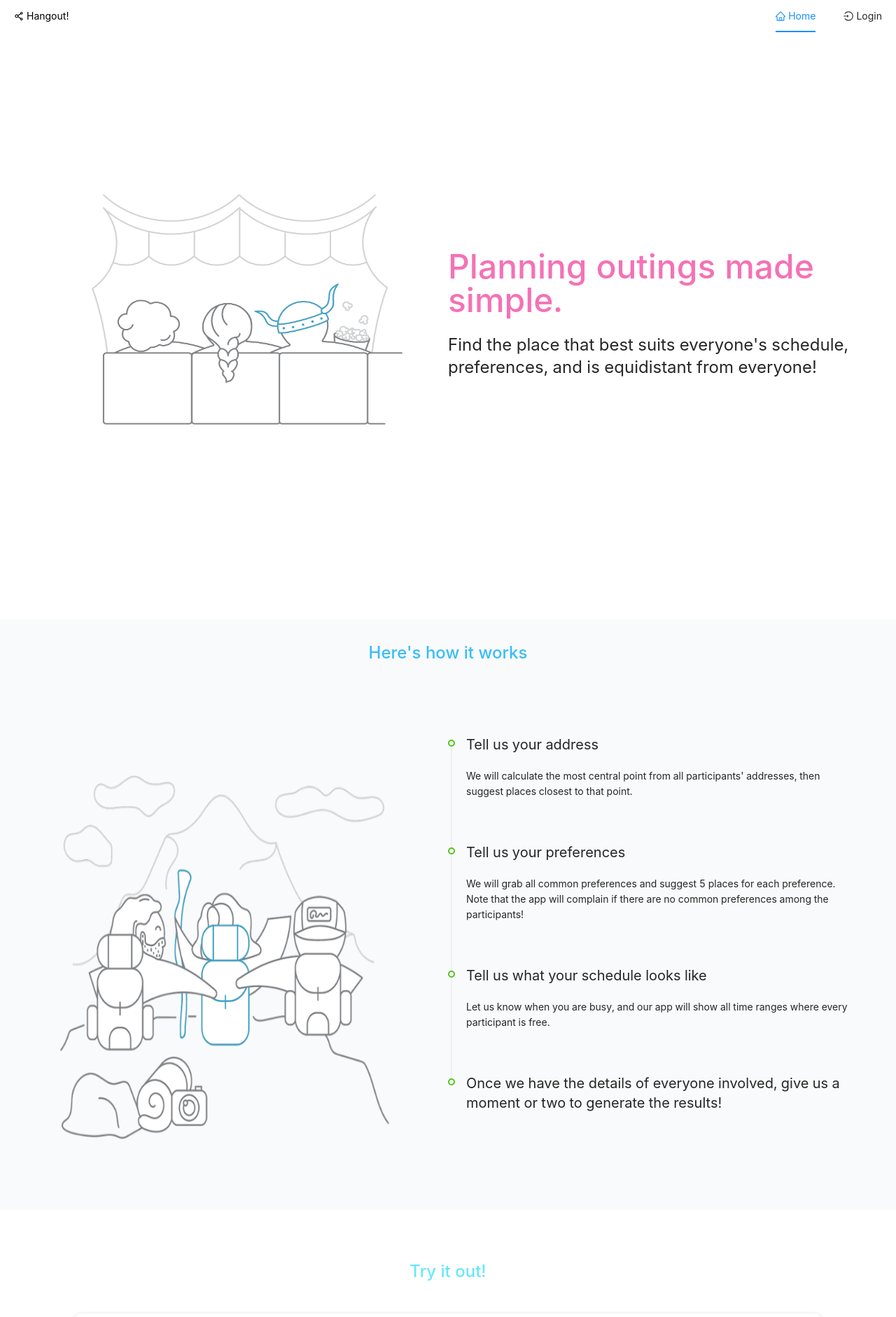
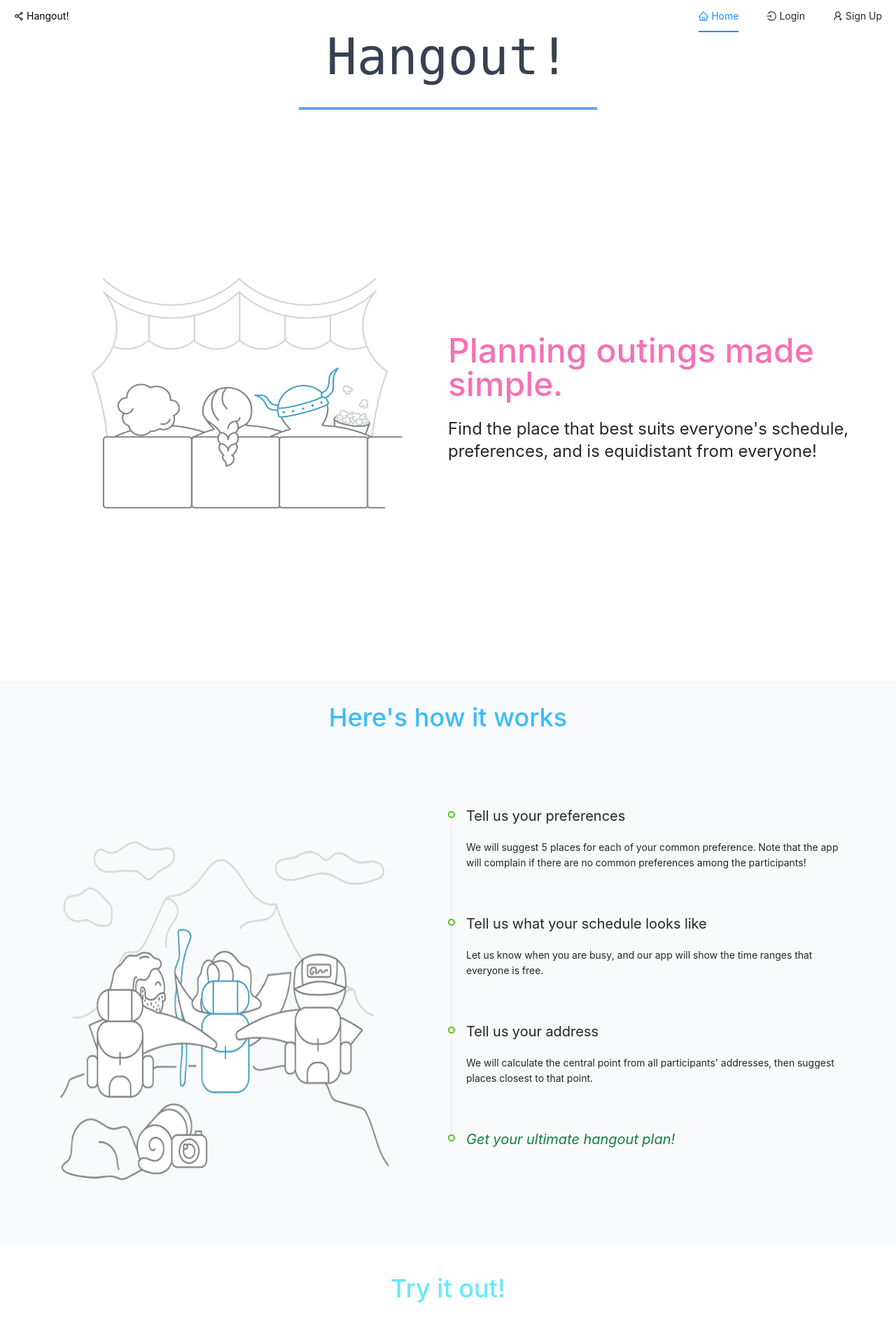
Before and after one commit to wesleylcf/hangout, a Next.js app in the folder sc2006-web/: page /home in a window 1280 px wide. Shown: the top 1882 px of the page at 70% size. Built offline with nearby package versions, Linux system fonts and the light colour scheme; no server answers.

Commit message:
ui (style): Edit landing page and mischelaneous

```diff
--- a/sc2006-web/containers/app/MenuBar.tsx
+++ b/sc2006-web/containers/app/MenuBar.tsx
@@ -85,7 +85,25 @@ export function MenuBar() {
 				),
 				key: '/home',
 			},
-			getLoginOrSignupButton(router.asPath),
+			//getLoginOrSignupButton(router.asPath),
+			{
+				label: (
+					<div className="flex flex-row items-center justify-center">
+						<LoginOutlined className="pr-1" />
+						Login
+					</div>
+				),
+				key: '/login',
+			},
+			{
+				label: (
+					<div className="flex flex-row items-center justify-center">
+						<UserAddOutlined className="pr-1" />
+						Sign Up
+					</div>
+				),
+				key: '/signup',
+			},
 		],
 		[me, router.asPath],
 	);
--- a/sc2006-web/containers/event/ParticipantsSection/PublicParticipantCard.tsx
+++ b/sc2006-web/containers/event/ParticipantsSection/PublicParticipantCard.tsx
@@ -86,7 +86,7 @@ export const PublicParticipantCard = React.memo(
 				},
 				{
 					key: 'address',
-					label: 'Address(postal):',
+					label: 'Address (Postal Code):',
 				},
 			],
 			[],
--- a/sc2006-web/containers/home/demo.tsx
+++ b/sc2006-web/containers/home/demo.tsx
@@ -5,8 +5,14 @@ import Image from 'next/image';
 
 export const Demo = () => {
 	return (
-		<div className="w-full h-full space-y-10">
-			<section className="flex flex-row items-center h-screen space-y-8 w-11/12 mx-auto">
+		<div className="h-full w-full space-y-2">
+			<section className="flex flex-col items-center">
+				<h1 className="text-7xl text-gray-700 left-1/2 font-mono">
+					Hangout!
+				</h1>
+				<span className="w-full p-0.5 bg-blue-400 lg:w-1/3"></span>
+			</section>
+			<section className="flex flex-row h-full items-center space-y-8 w-11/12 mx-auto">
 				<div className="w-1/2 h-3/5 flex flex-row items-center justify-center relative">
 					<Image src="/hangout.png" layout="fill" />
 				</div>
@@ -21,7 +27,7 @@ export const Demo = () => {
 				</div>
 			</section>
 			<section className="flex flex-col space-y-8 items-center bg-gray-50">
-				<h1 className="text-2xl text-sky-400 left-1/2 mt-8">
+				<h1 className="text-4xl text-sky-400 left-1/2 mt-8">
 					Here&#39;s how it works
 				</h1>
 				<div className="w-full flex flex-row">
@@ -33,39 +39,38 @@ export const Demo = () => {
 						style={{ padding: '4rem', paddingLeft: 0 }}
 					>
 						<Timeline.Item color="green" style={{ paddingBottom: '3rem' }}>
-							<p className="text-xl">Tell us your address</p>
-							<p>
-								We will calculate the most central point from all
-								participants&#39; addresses, then suggest places closest to that
-								point.
-							</p>
-						</Timeline.Item>
-						<Timeline.Item color="green" style={{ paddingBottom: '3rem' }}>
 							<p className="text-xl">Tell us your preferences</p>
 							<p>
-								We will grab all common preferences and suggest 5 places for
-								each preference. Note that the app will complain if there are no
+								We will suggest 5 places for each of your common preference.
+								Note that the app will complain if there are no
 								common preferences among the participants!
 							</p>
 						</Timeline.Item>
 						<Timeline.Item color="green" style={{ paddingBottom: '3rem' }}>
 							<p className="text-xl">Tell us what your schedule looks like</p>
 							<p>
-								Let us know when you are busy, and our app will show all time
-								ranges where every participant is free.
+								Let us know when you are busy, and our app will show the time
+								ranges that everyone is free.
 							</p>
 						</Timeline.Item>
 						<Timeline.Item color="green" style={{ paddingBottom: '3rem' }}>
-							<p className="text-xl">
-								Once we have the details of everyone involved, give us a moment
-								or two to generate the results!
+							<p className="text-xl">Tell us your address</p>
+							<p>
+								We will calculate the central point from all
+								participants&#39; addresses, then suggest places closest to that
+								point.
+							</p>
+						</Timeline.Item>
+						<Timeline.Item color="green" style={{ paddingBottom: '3rem' }}>
+							<p className="text-xl text-green-700 italic">
+								Get your ultimate hangout plan!
 							</p>
 						</Timeline.Item>
 					</Timeline>
 				</div>
 			</section>
 			<section className="flex flex-col space-y-8 items-center min-h-screen">
-				<h1 className="text-2xl text-cyan-300 left-1/2 mt-8">Try it out!</h1>
+				<h1 className="text-4xl text-cyan-300 left-1/2 mt-8">Try it out!</h1>
 				<DemoApp />
 			</section>
 		</div>
```
Lines whose indentation alone changed are shown as unchanged.
